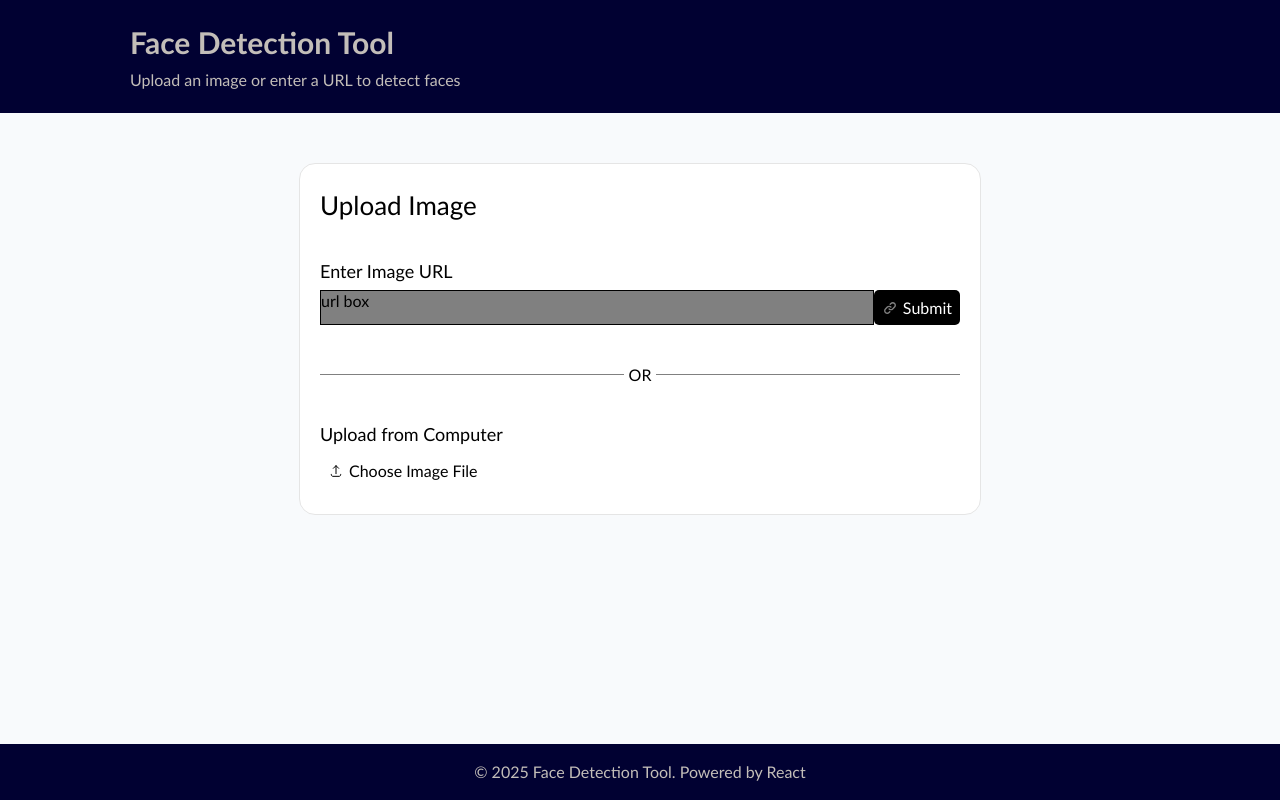
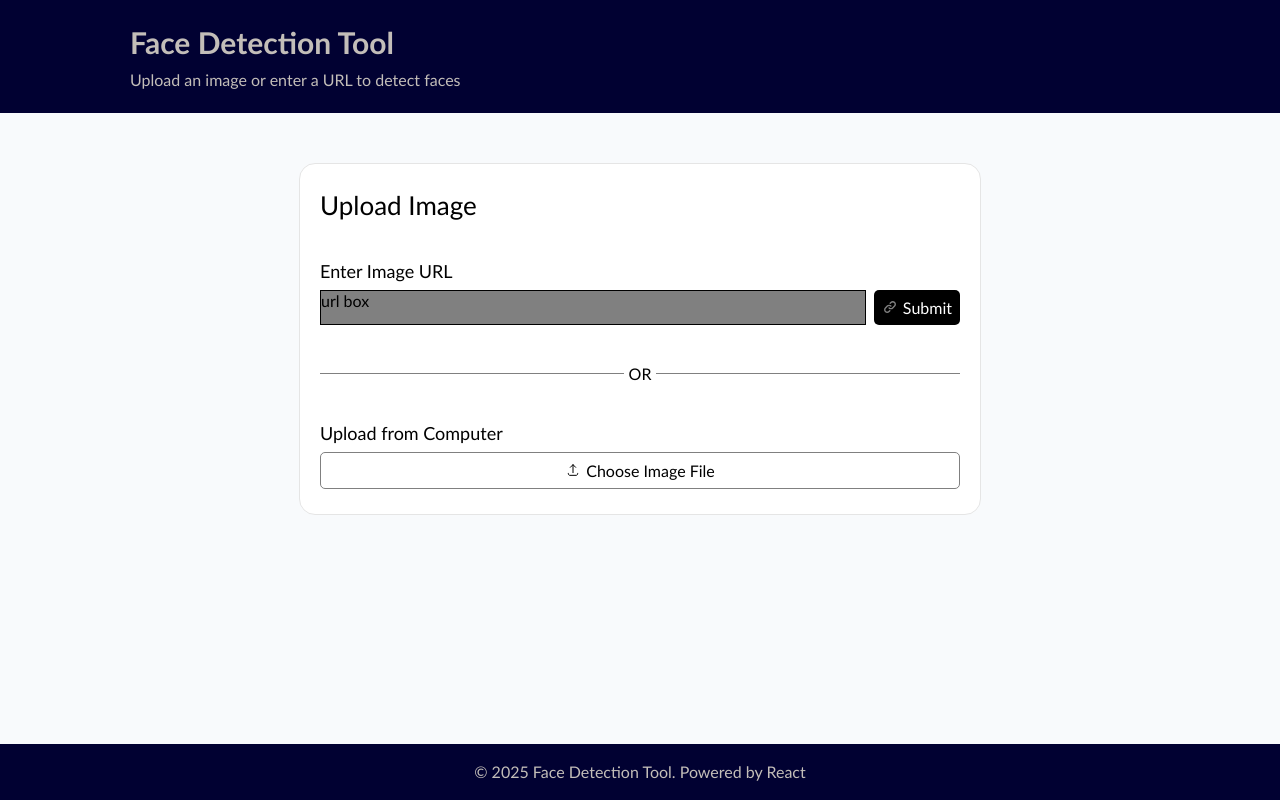
Before and after one commit to fifthmarauder/face-detection, a Next.js app: page /dashboard in a window 1280 px wide. Built offline with nearby package versions, Linux system fonts and the light colour scheme.

Commit message:
Added button and icon without functionality

```diff
--- a/src/app/dashboard/page.module.css
+++ b/src/app/dashboard/page.module.css
@@ -45,7 +45,7 @@
 
 .urlLinkContainer{
     display: flex;
-    justify-content: space-between;
+    gap:8px
 }
 
 .urlLink{
--- a/src/app/dashboard/page.tsx
+++ b/src/app/dashboard/page.tsx
@@ -19,7 +19,7 @@ const Page = () => {
                     <div className={styles.urlLink}>
                         url box
                     </div>
-                    <Button backgroundColor={"black"} textColor={"white"} Icon={<ChainIcon width={"16"} height={"16"} color={"gray"}/>} text={"Submit"}/>
+                    <Button style={{backgroundColor:"black" ,color:"white", border:"none"}} Icon={<ChainIcon width={"16"} height={"16"} color={"gray"}/>} text={"Submit"}/>
 
                 </div>
             </div>
@@ -33,7 +33,7 @@ const Page = () => {
                     Upload from Computer
                 </div>
                 <div>
-                   <Button backgroundColor='white' textColor='black' text='Choose Image File' Icon={<UploadIcon width='16' height='16' color='black'/>}/>
+                   <Button style={{backgroundColor:"white" ,color:"black", border:"1px solid gray"}} text='Choose Image File' Icon={<UploadIcon width='16' height='16' color='black'/>}/>
                 </div>
             </div>
         </div>
--- a/src/components/Button/button.module.css
+++ b/src/components/Button/button.module.css
@@ -6,4 +6,6 @@
     border-radius: 5px;
     padding: 8px 8px;
     align-items: center;
+    justify-content: center;
+
 }
--- a/src/components/Button/button.tsx
+++ b/src/components/Button/button.tsx
@@ -3,18 +3,16 @@ import styles from "./button.module.css";
 
 const Button = ({
   Icon,
-  backgroundColor,
-  textColor,
+  style,
   text
 }: {
   Icon: React.ReactNode;
-  backgroundColor: string;
-  textColor: string;
+  style:Object;
   text:string
 }) => {
   return (
     <>
-      <div className={styles.buttonContainer} style={{backgroundColor:backgroundColor,color:textColor}}>
+      <div className={styles.buttonContainer} style={style}>
        { Icon  }
         <div >{text}</div>
       </div>
```
